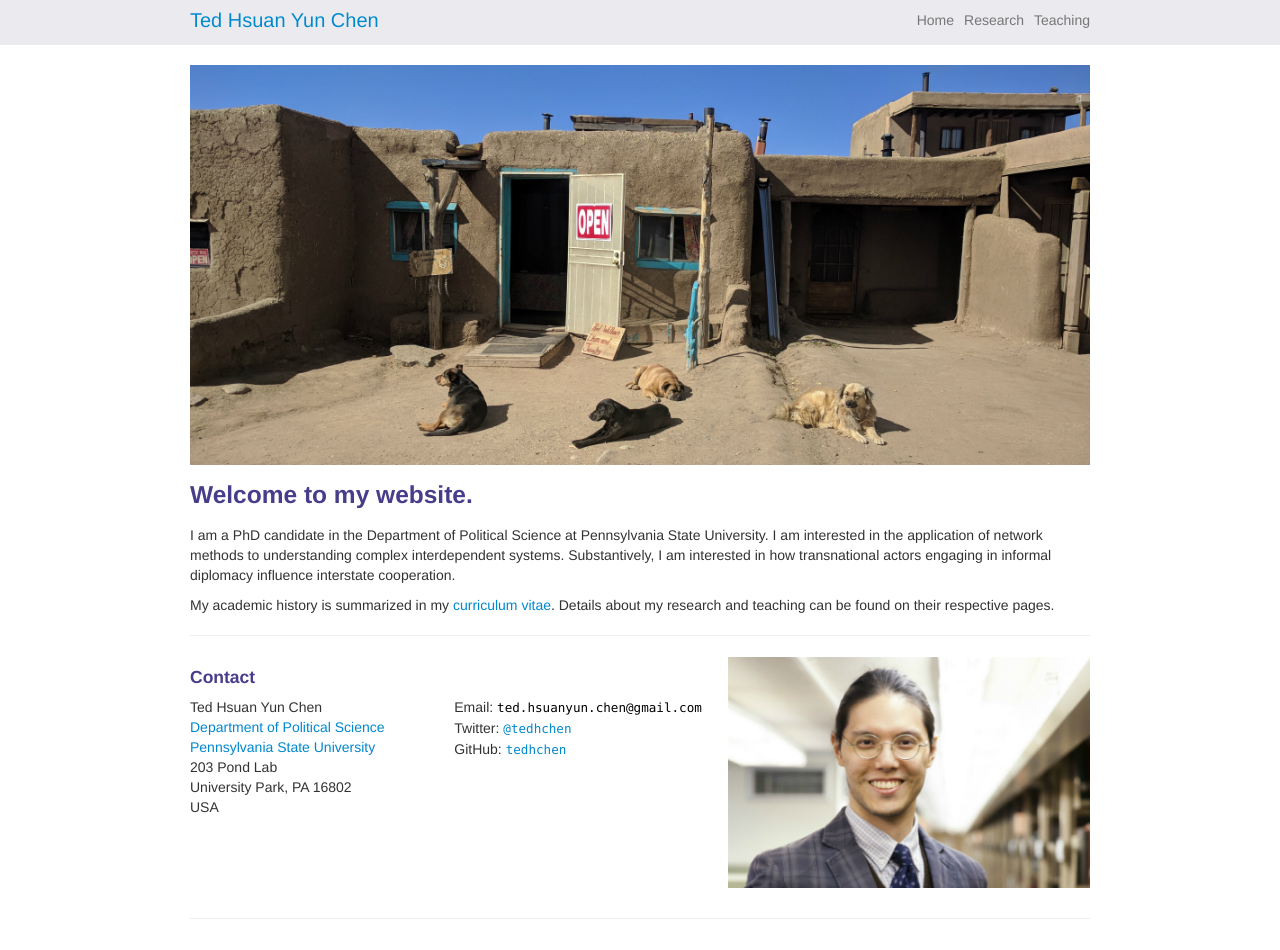
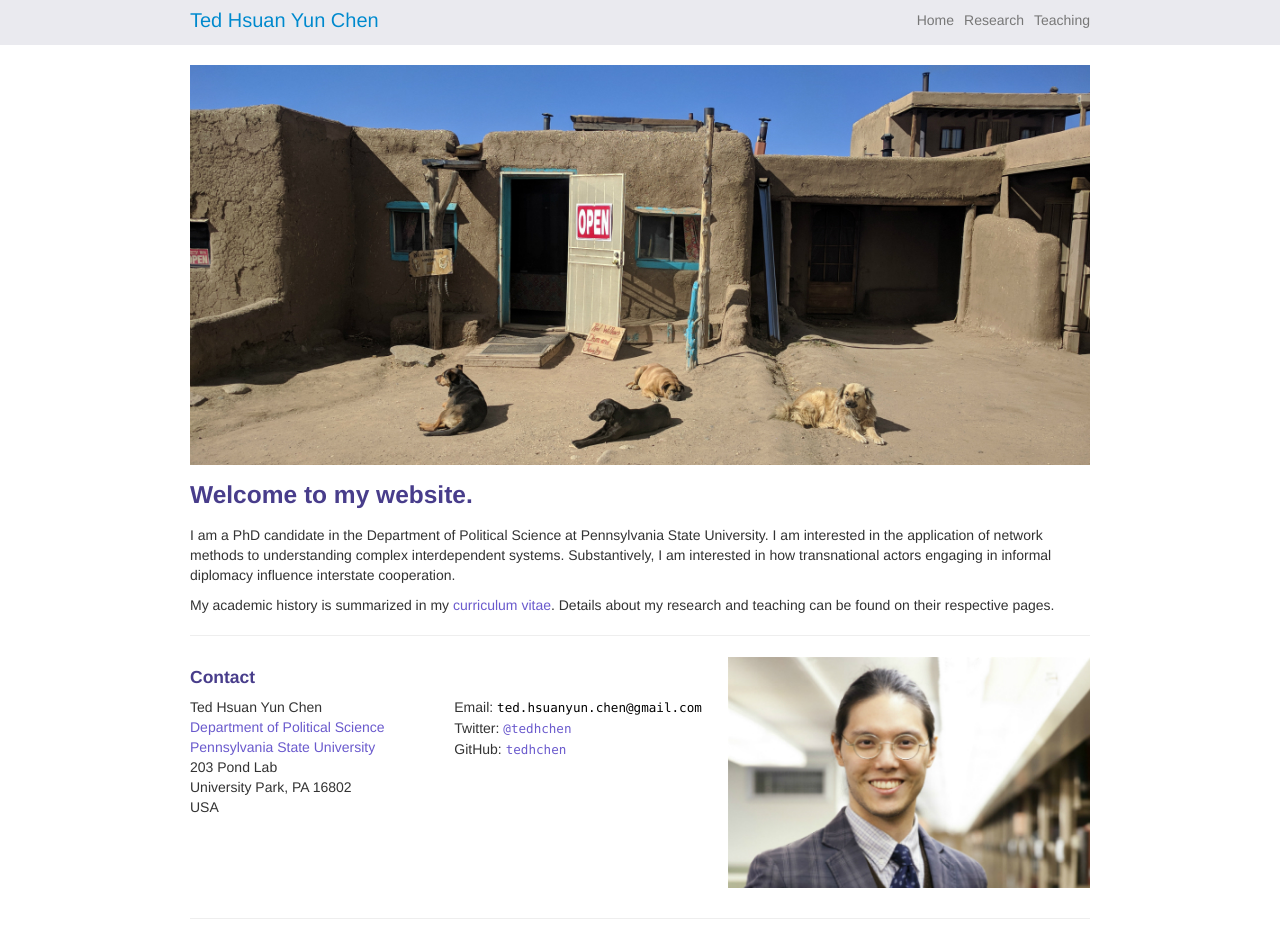
Before and after one commit to tedhchen/tedhchen.github.io, a Jekyll site: the page built from index.md, in a window 1280 px wide. Built offline with Jekyll 4.4.1, drawn with Linux system fonts in a browser that asks for light colours.

Commit message:
adjusted text colours

```diff
--- a/assets/themes/twitter/css/tchen.css
+++ b/assets/themes/twitter/css/tchen.css
@@ -7,11 +7,11 @@ code {
 }
 
 a code {
-    color: #slateblue;
+    color: slateblue;
 }
 
 a {
-    color: #slateblue;
+    color: slateblue;
 }
 
 a:hover {
```
